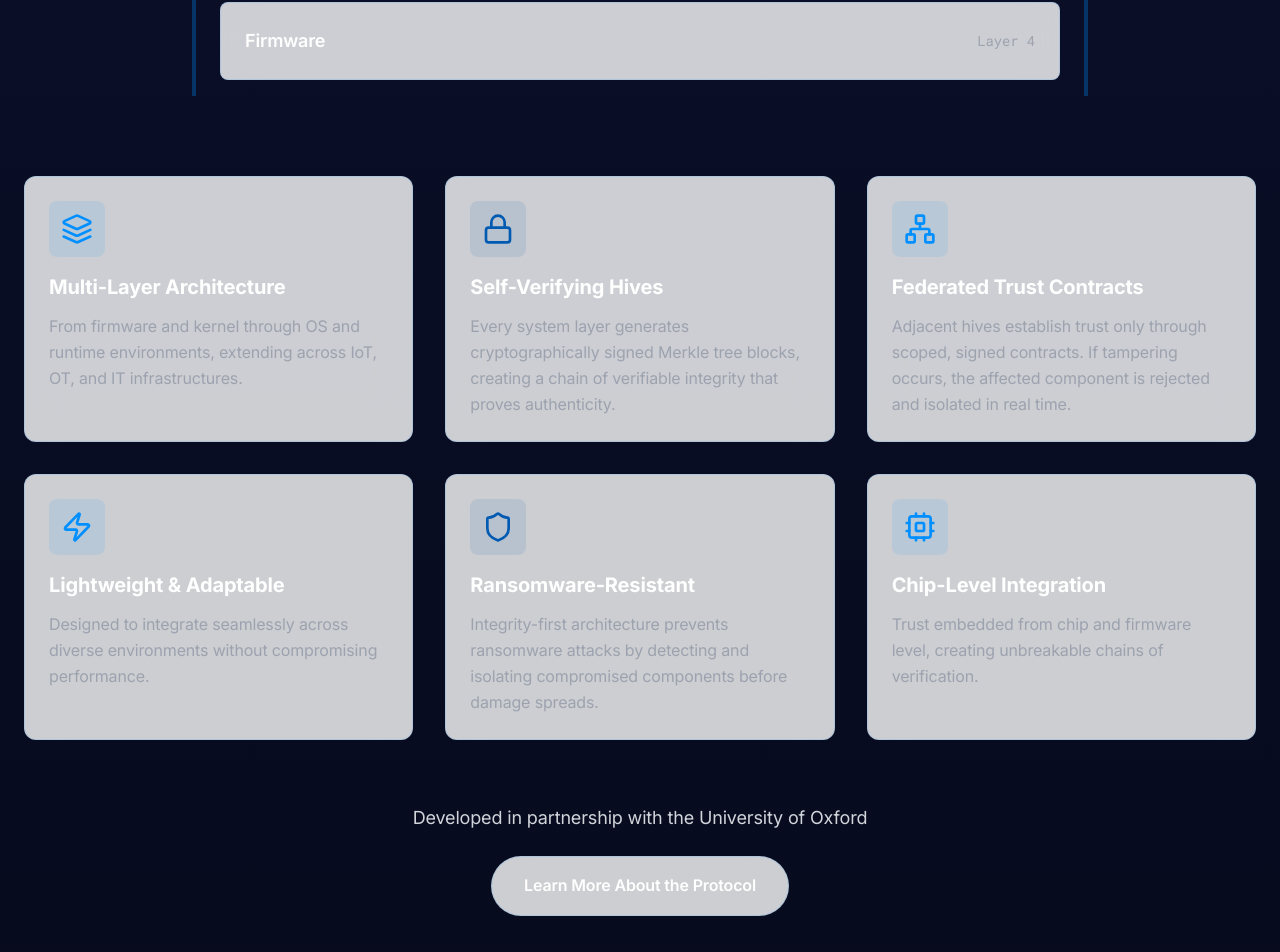
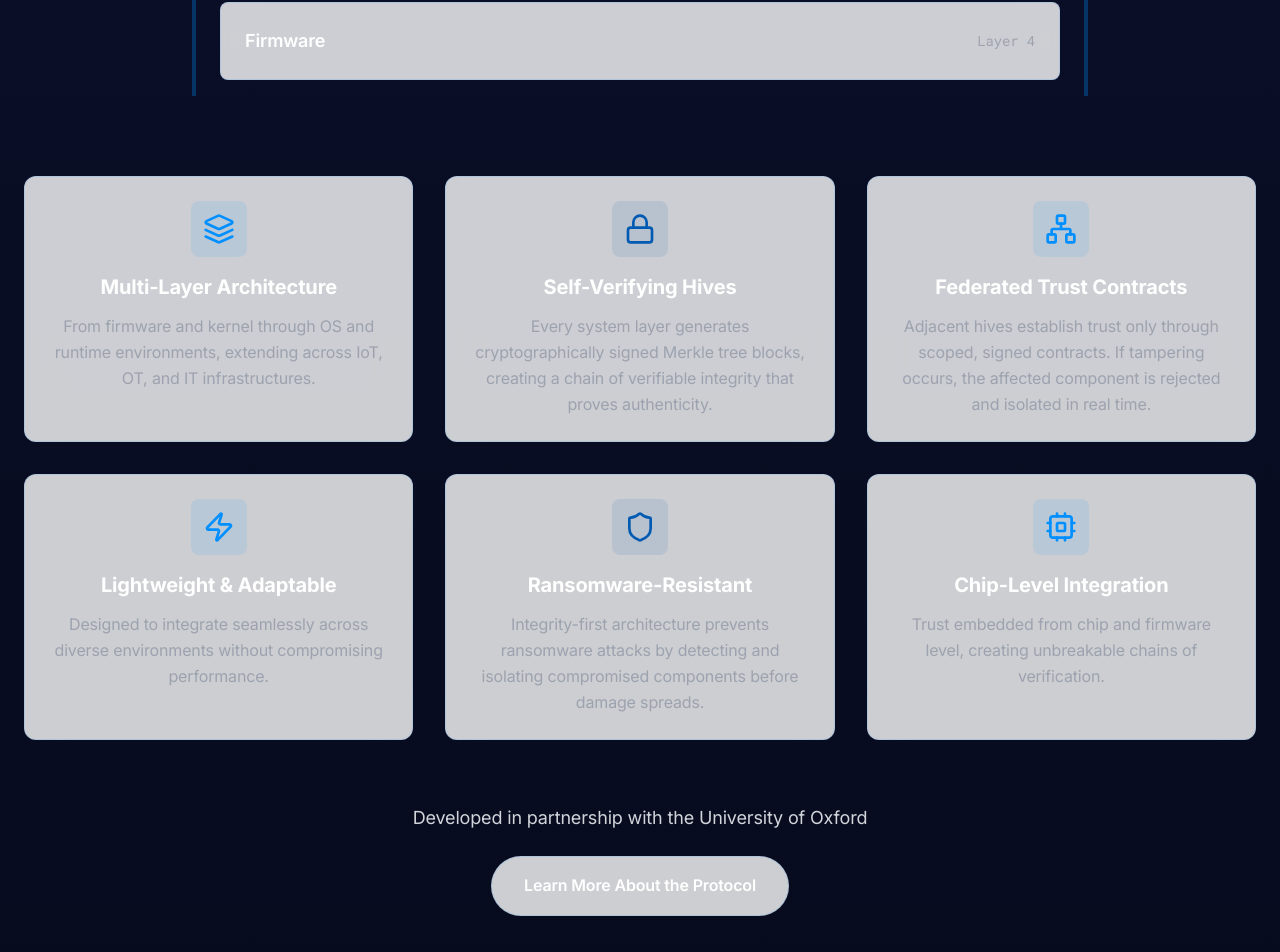
Before and after one commit to DevanshM1211/Cybersecurity-Stack-Website, a Next.js app: page /protocol in a window 1280 px wide. Shown: the part 1260-2212 px from the top of the page. Built offline with nearby package versions, Linux system fonts and the light colour scheme.

Commit message:
Center align feature cards in Resonance Protocol

```diff
--- a/components/ResonanceProtocol.tsx
+++ b/components/ResonanceProtocol.tsx
@@ -285,10 +285,10 @@ const ResonanceProtocol = () => {
               animate={isInView ? { opacity: 1, y: 0 } : {}}
               transition={{ delay: 1.2 + index * 0.1 }}
               whileHover={{ scale: 1.05, y: -5 }}
-              className="glass-effect rounded-xl p-6 hover:glow-effect transition-all cursor-pointer group"
+              className="glass-effect rounded-xl p-6 hover:glow-effect transition-all cursor-pointer group text-center"
             >
               <div
-                className={`inline-flex p-3 rounded-lg bg-${feature.color}/10 text-${feature.color} mb-4 group-hover:scale-110 transition-transform`}
+                className={`inline-flex p-3 rounded-lg bg-${feature.color}/10 text-${feature.color} mb-4 group-hover:scale-110 transition-transform mx-auto`}
               >
                 {feature.icon}
               </div>
```
